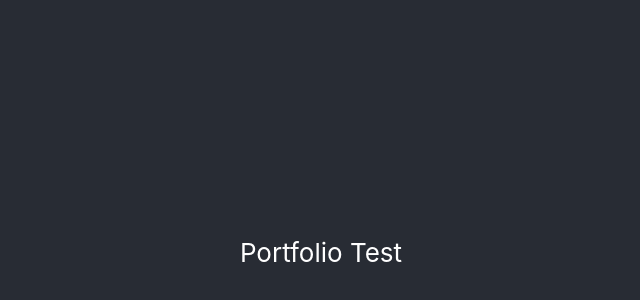
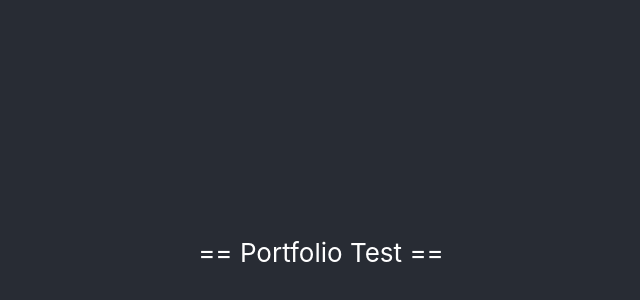
Before and after one commit to PakaOxO/portfolio, a React (Create React App) app in the folder portfolio-client/: page / in a window 1280 px wide. Shown: the part 148-448 px from the top of the page, without its empty margins (319-959 px from the left). Built offline with nearby package versions, Linux system fonts and the light colour scheme.

Commit message:
test: jenkins 자동배포 테스트

```diff
--- a/portfolio-client/src/App.tsx
+++ b/portfolio-client/src/App.tsx
@@ -3,7 +3,7 @@ import "./App.css";
 function App() {
   return (
     <div className="App">
-      <header className="App-header">Portfolio Test</header>
+      <header className="App-header">== Portfolio Test ==</header>
     </div>
   );
 }
```
